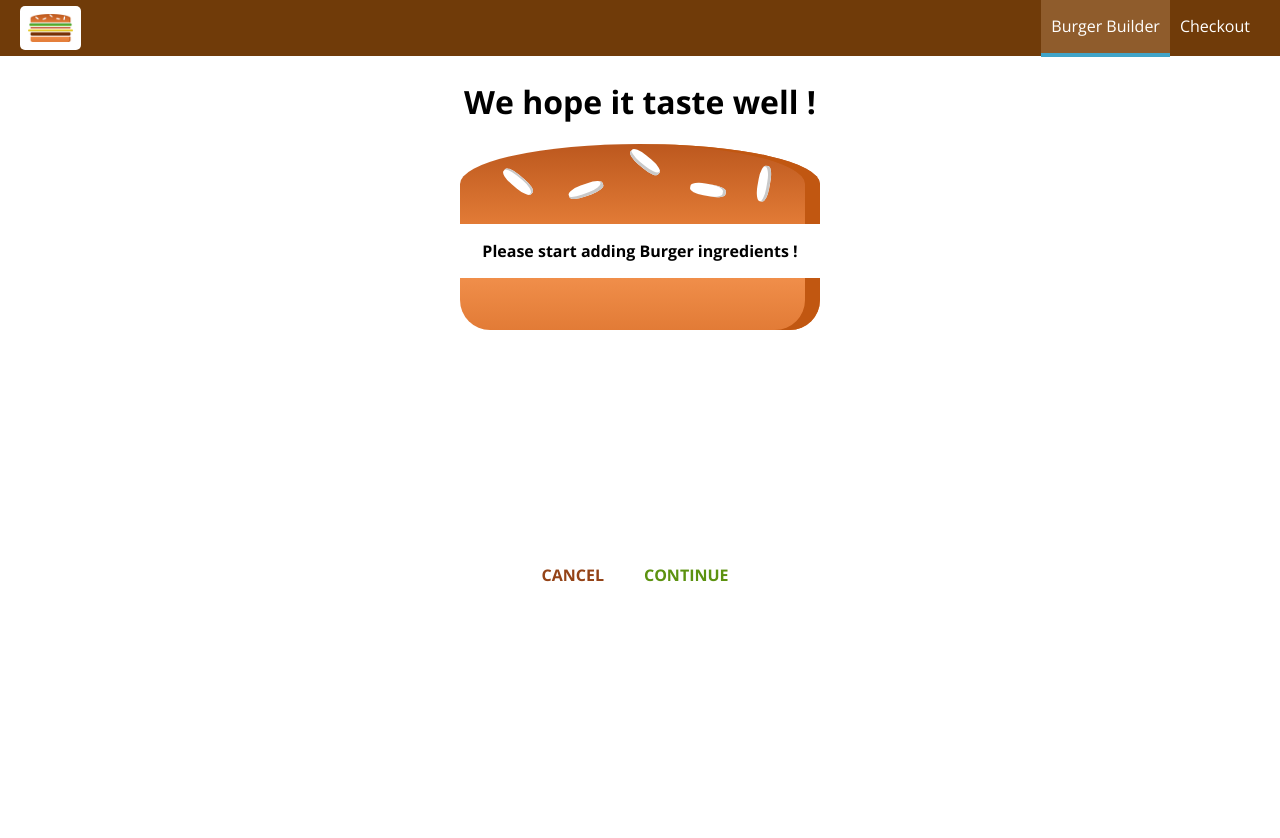
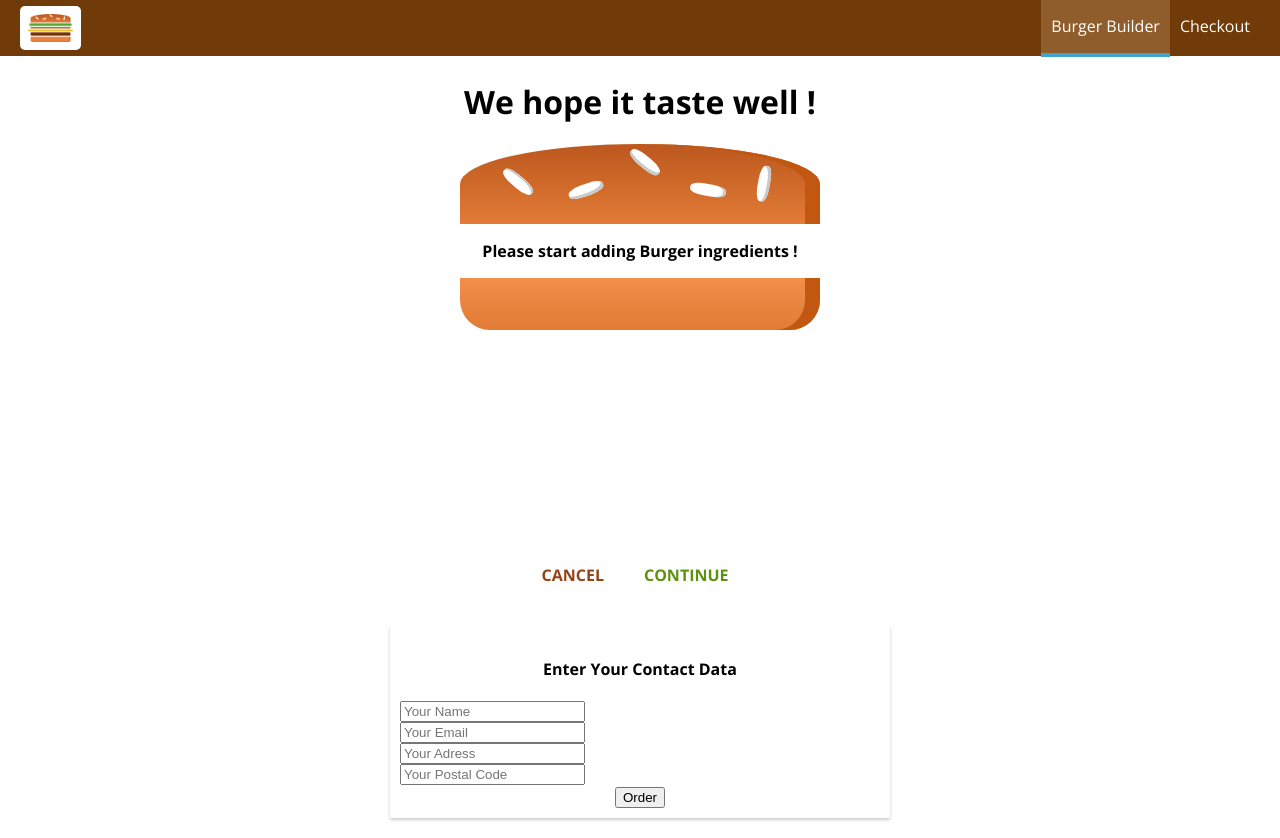
Before and after one commit to lechcirmirakis/burger_configurator, a React (Create React App) app: page /checkout in a window 1280 px wide. Both pictures are taken after a click on the button "CONTINUE". Before the commit the page ends 800 px from the top, so only its background shows below. Built offline with nearby package versions, Linux system fonts and the light colour scheme.

Commit message:
add contact data to checkout component

```diff
--- a/src/containers/Checkout/index.js
+++ b/src/containers/Checkout/index.js
@@ -1,5 +1,8 @@
 import React, { Component } from "react";
+import { Route } from "react-router-dom";
+
 import CheckoutSummary from "../../components/Order/CheckoutSummary";
+import ContactData from "../ContactData/";
 
 class Checkout extends Component {
   state = {
@@ -35,6 +38,10 @@ class Checkout extends Component {
           checkoutCancelled={this.checkoutCancelledHandler}
           checkoutContinue={this.checkoutContinue}
         />
+        <Route
+          path={this.props.match.path + "/contact-data"}
+          component={ContactData}
+        />
       </div>
     );
   }
--- /dev/null
+++ b/src/containers/ContactData/index.js
@@ -0,0 +1,30 @@
+import React, { Component } from "react";
+import { ContactDataWrapper } from "./styles";
+
+class ContactData extends Component {
+  state = {
+    name: "",
+    email: "",
+    address: {
+      street: "",
+      postalCode: "",
+    },
+  };
+
+  render() {
+    return (
+      <ContactDataWrapper>
+        <h4>Enter Your Contact Data</h4>
+        <form>
+          <input type="text" name="name" placeholder="Your Name" />
+          <input type="email" name="email" placeholder="Your Email" />
+          <input type="text" name="street" placeholder="Your Adress" />
+          <input type="text" name="postal" placeholder="Your Postal Code" />
+          <button>Order</button>
+        </form>
+      </ContactDataWrapper>
+    );
+  }
+}
+
+export default ContactData;
--- /dev/null
+++ b/src/containers/ContactData/styles.js
@@ -0,0 +1,18 @@
+import styled from "styled-components";
+import { devices } from "../../styles/mediaQueries";
+
+export const ContactDataWrapper = styled.main`
+  margin: 20px auto;
+  width: 80%;
+  text-align: center;
+  box-shadow: 0 2px 3px #ccc;
+  padding: 10px;
+
+  @media ${devices.mobileL} {
+    width: 500px;
+  }
+
+  input {
+    display: block;
+  }
+`;
```
